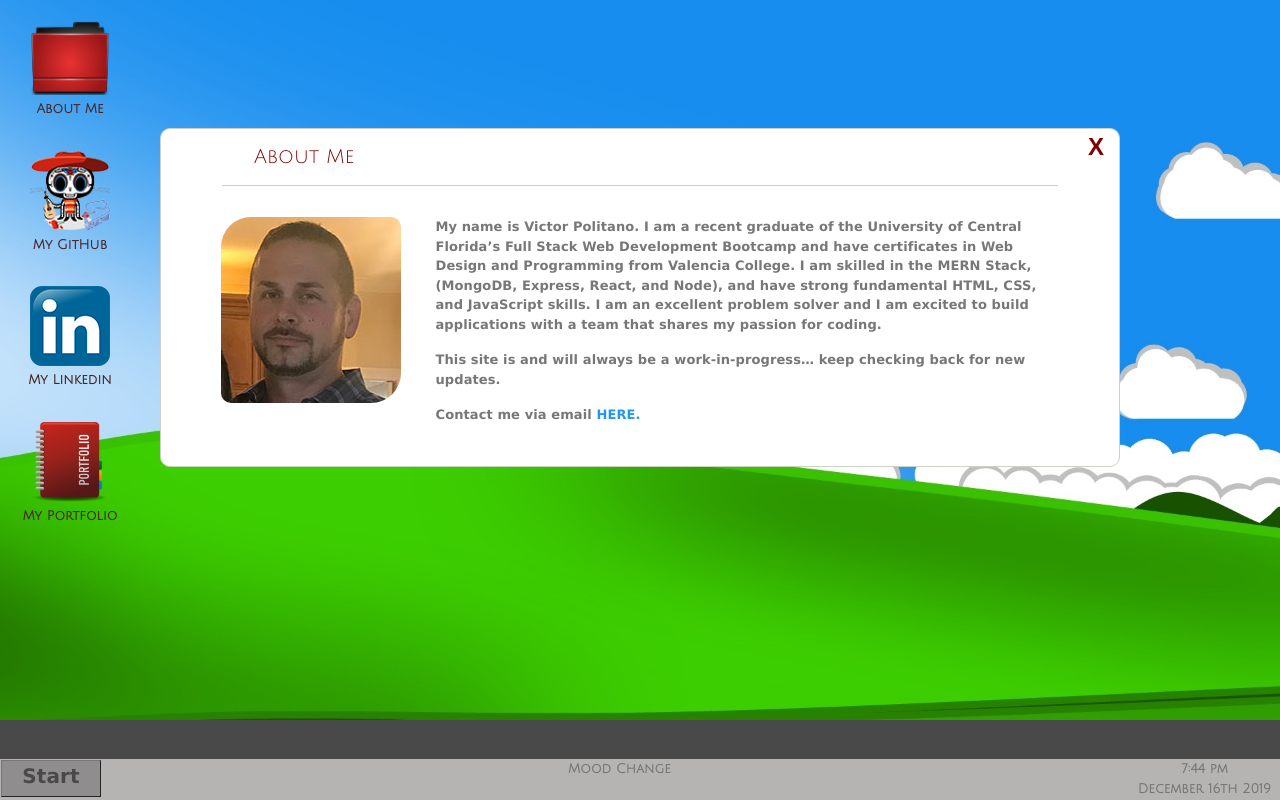
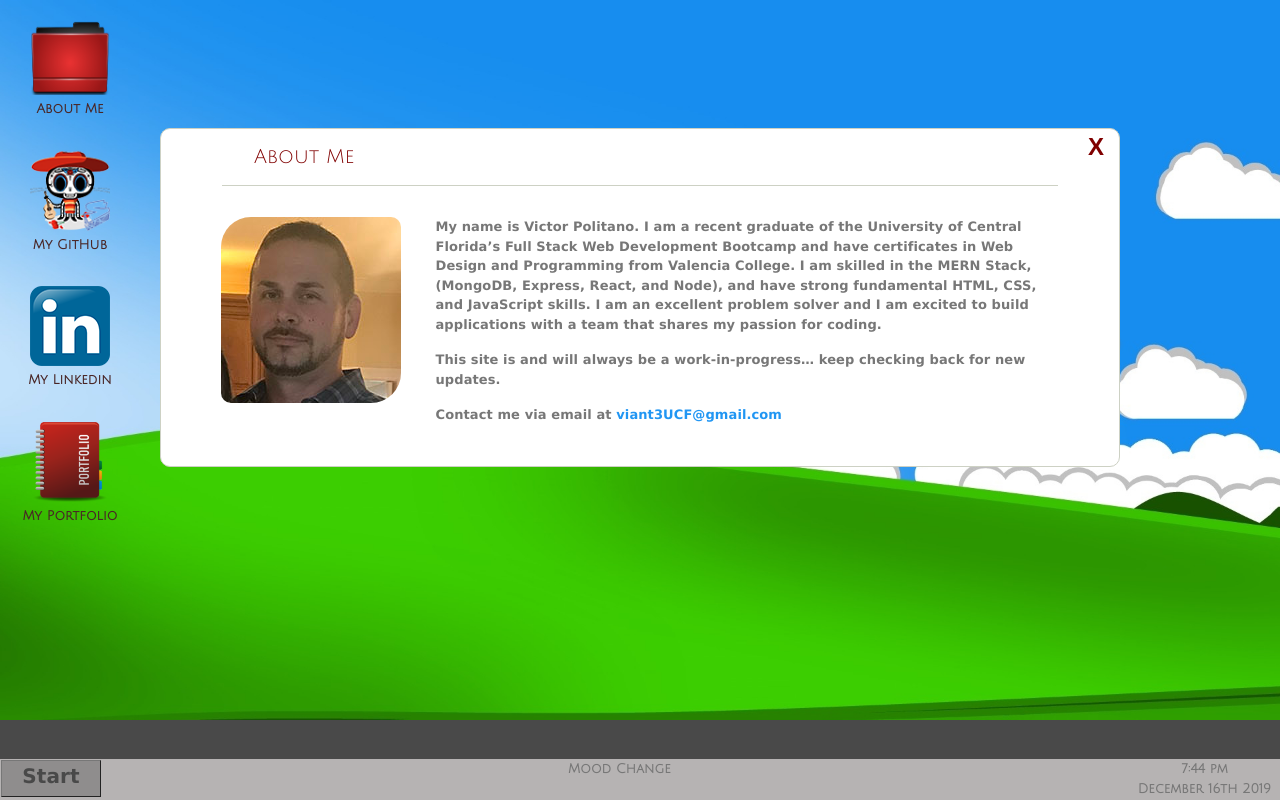
Before and after one commit to viant3/reactportfolio, a React (Create React App) app in the folder client/: page /#/ in a window 1280 px wide. Built offline with nearby package versions, Linux system fonts and the light colour scheme.

Commit message:
small text change in about component

```diff
--- a/client/src/components/About/index.js
+++ b/client/src/components/About/index.js
@@ -38,7 +38,7 @@ function About() {
 
                     <p>This site is and will always be a work-in-progress… keep checking back for new updates.
                                         </p>
-                    <p>Contact me via email<a href="mailto:viant3ucf@gmail.com"> HERE.</a>
+                    <p>Contact me via email at<a href="mailto:viant3ucf@gmail.com"> viant3UCF@gmail.com</a>
                                         </p>
 
 
```
